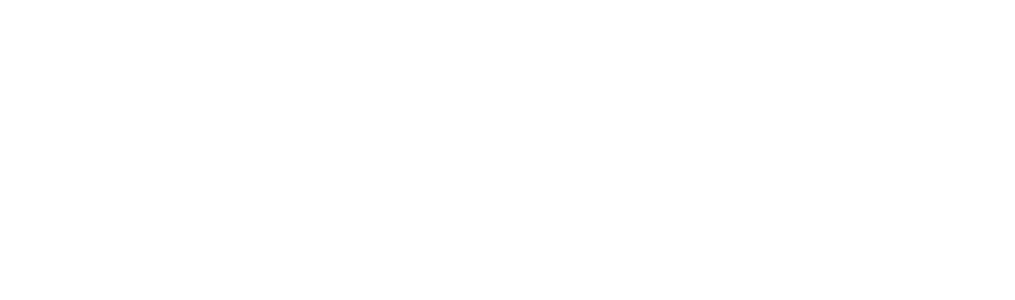
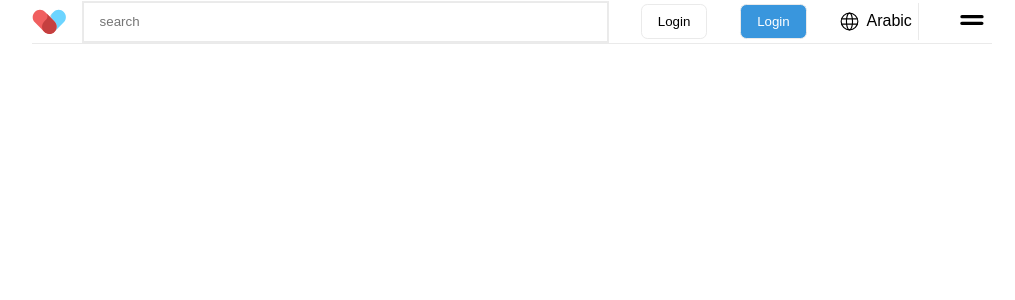
Before and after one commit to BAM-hub/profile, a Next.js app: page /List in a window 1280 px wide. Shown: the top 300 px of the page, without its empty margins (128-1143 px from the left). Built offline with nearby package versions, Linux system fonts and the light colour scheme.

Commit message:
layout changes

```diff
--- a/pages/_app.tsx
+++ b/pages/_app.tsx
@@ -1,6 +1,12 @@
-import '../styles/globals.css'
-import type { AppProps } from 'next/app'
+import "../styles/globals.css";
+import type { AppProps } from "next/app";
+import Header from "../components/Header";
 
 export default function App({ Component, pageProps }: AppProps) {
-  return <Component {...pageProps} />
+  return (
+    <>
+      <Header />
+      <Component {...pageProps} />
+    </>
+  );
 }
--- a/styled/Home.ts
+++ b/styled/Home.ts
@@ -111,6 +111,10 @@
   width: 75%;
   margin: auto;
   gap: 2rem;
+  @media screen and (max-width: 992px) {
+    width: 90%;
+  }
+
   @media screen and (max-width: 768px) {
     width: 100%;
   }
```
